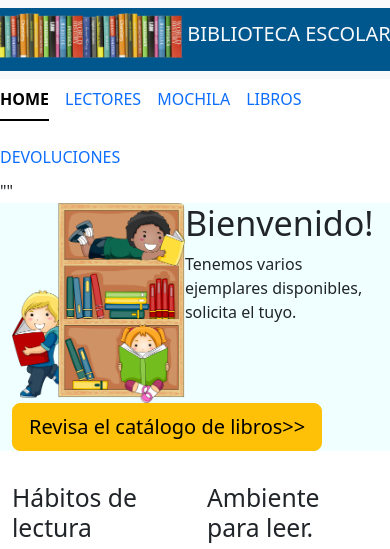
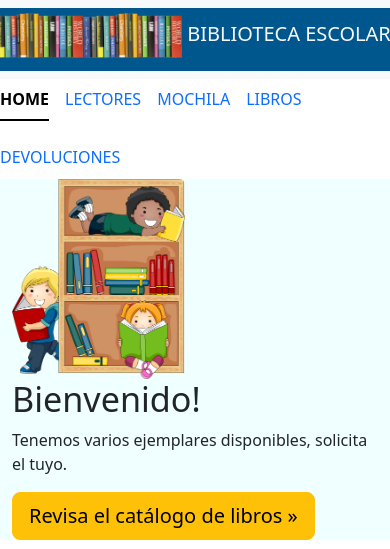
Before and after one commit to machinealpha/Sistema-Biblioteca-Vers.-3.1, a Django app: page / in a window 390 px wide. Shown: the top 549 px of the page. Run offline with Django 4.2, Linux system fonts and the light colour scheme.

Commit message:
Actualizacion 17

```diff
--- a/sistema_biblioteca_portal/sistema_biblioteca_app/templates/home.html
+++ b/sistema_biblioteca_portal/sistema_biblioteca_app/templates/home.html
@@ -3,34 +3,37 @@
 {% load static %}
 
 {% block main_content %}
-<main role>""
+
+<main role="">
     <div class="jumbotron">
         <div class="container">
-        <img src="{% static '/logo_3_biblioteca.png' %}" class="rounded float-start" alt="logo_3_biblioteca" height="200" style="margin: right 20px;">
+            <img src="{% static '/logo_3_biblioteca.png' %}" class="rounded float-start" alt="logo_3_biblioteca" height="200" style="margin-right: 20px;">
             <h1 class="display-4">Bienvenido!</h1>
             <p>Tenemos varios ejemplares disponibles, solicita el tuyo.</p>
-        <p><a role="button" href="#" class="btn btn-warning btn-lg">Revisa el catálogo de libros>></a></p>
+            <p><a role="button" href="{% url 'libros' %}" class="btn btn-warning btn-lg">Revisa el catálogo de libros &raquo;</a></p>
         </div>
     </div>
 
     <div class="container">
         <div class="row">
-      <div class="col">
+            <div class="col-md-4 text-center">
+                <img src="{% static '/habitosdelectura.png' %}" alt=""class="img-fluid rounded" alt="Imagen de Hábito de Lectura" style="max-width: 100%; height: auto;">
                 <h2>Hábitos de lectura</h2>
                 <p>El hábito de la lectura se refiere a la práctica regular y sistemática de leer libros u otros tipos de textos escritos como parte de la rutina diaria o semanal de un estudiante.</p>
             </div>
-      <div class="col">
-        <h2>Ambiente para leer.</h2>
-            <p>El hábito de la lectura se refiere a la práctica regular y sistemática de leer libros u otros tipos de textos escritos como parte de la rutina diaria o semanal de un estudiante.</p>
+            <div class="col-md-4 text-center">
+                <img src="{% static '/lector3.png' %}" alt="" class="img-fluid rounded" alt="Imagen de Ambiente de Lectura" style="max-width: 100%; height: auto;">
+                <h2>Ambiente para leer</h2>
+                <p>El ambiente de lectura es crucial para fomentar el hábito. Un espacio tranquilo, bien iluminado y cómodo puede hacer que la lectura sea más placentera.</p>
             </div>
-      <div class="col">
+            <div class="col-md-4 text-center">
+                <img src="{% static '/recomendaciones.png' %}" class="img-fluid rounded" alt="Imagen de Recomendaciones de Lectura" style="max-width: 100%; height: auto;">
                 <h2>Recomendaciones:</h2>
                 <ul>
                     <li>Busca la hora adecuada.</li>
                     <li>Márcate un objetivo.</li>
                     <li>Enfócate en lo que haces.</li>
                     <li>Llévate tu libro allá donde vayas.</li>
-
                 </ul>
             </div>
         </div>
```
Also changed, not shown: sistema_biblioteca_portal/db.sqlite3, sistema_biblioteca_portal/sistema_biblioteca_app/static/ChildrensLibrary.png (added), sistema_biblioteca_portal/sistema_biblioteca_app/static/ChildrensLibrary2.png (added), sistema_biblioteca_portal/sistema_biblioteca_app/static/ChildrensLibrary3.png (added), sistema_biblioteca_portal/sistema_biblioteca_app/static/ChildrensLibrary4.png (added), sistema_biblioteca_portal/sistema_biblioteca_app/static/lector3.png (added), 10 other files. Lines whose indentation alone changed are shown as unchanged.
